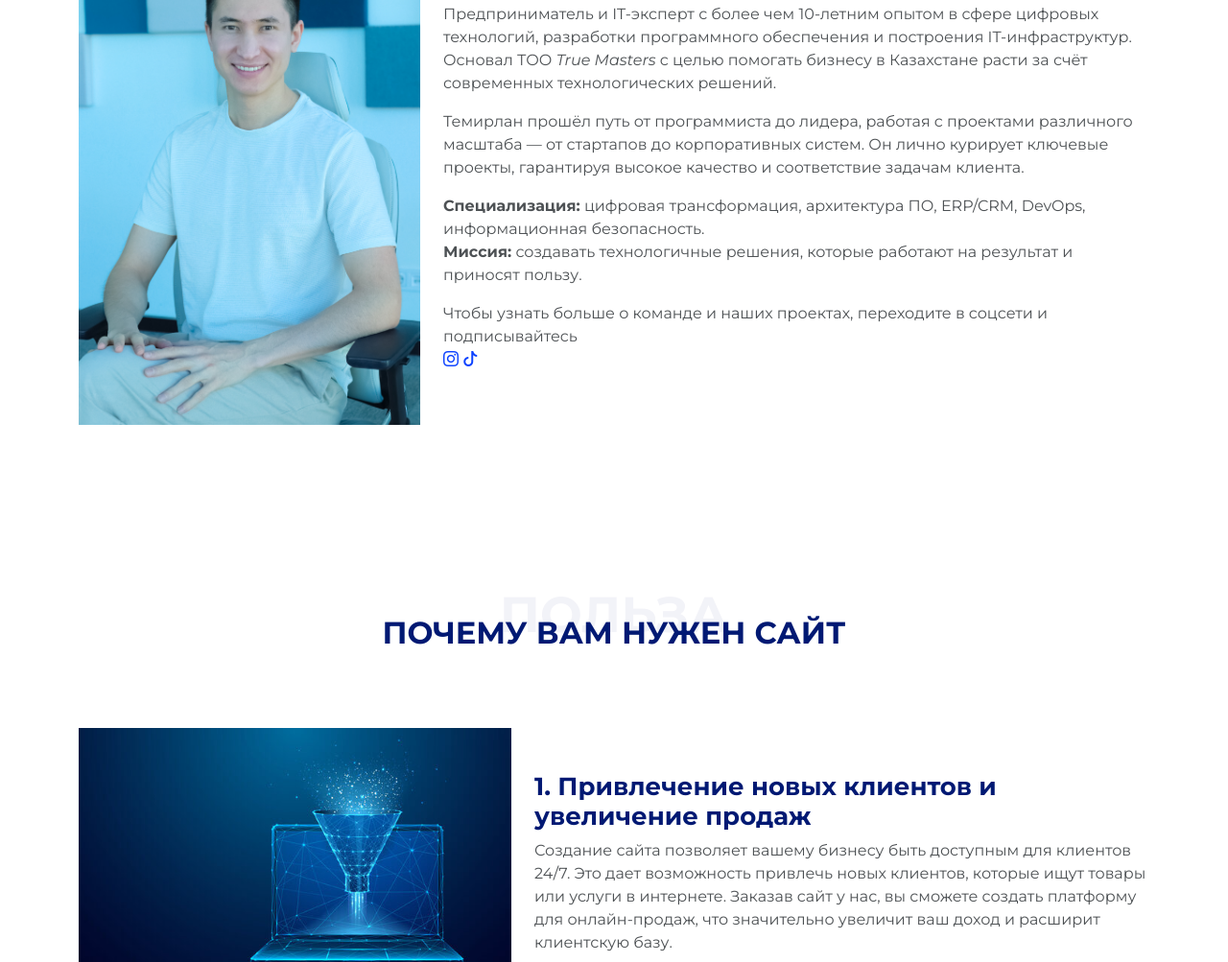
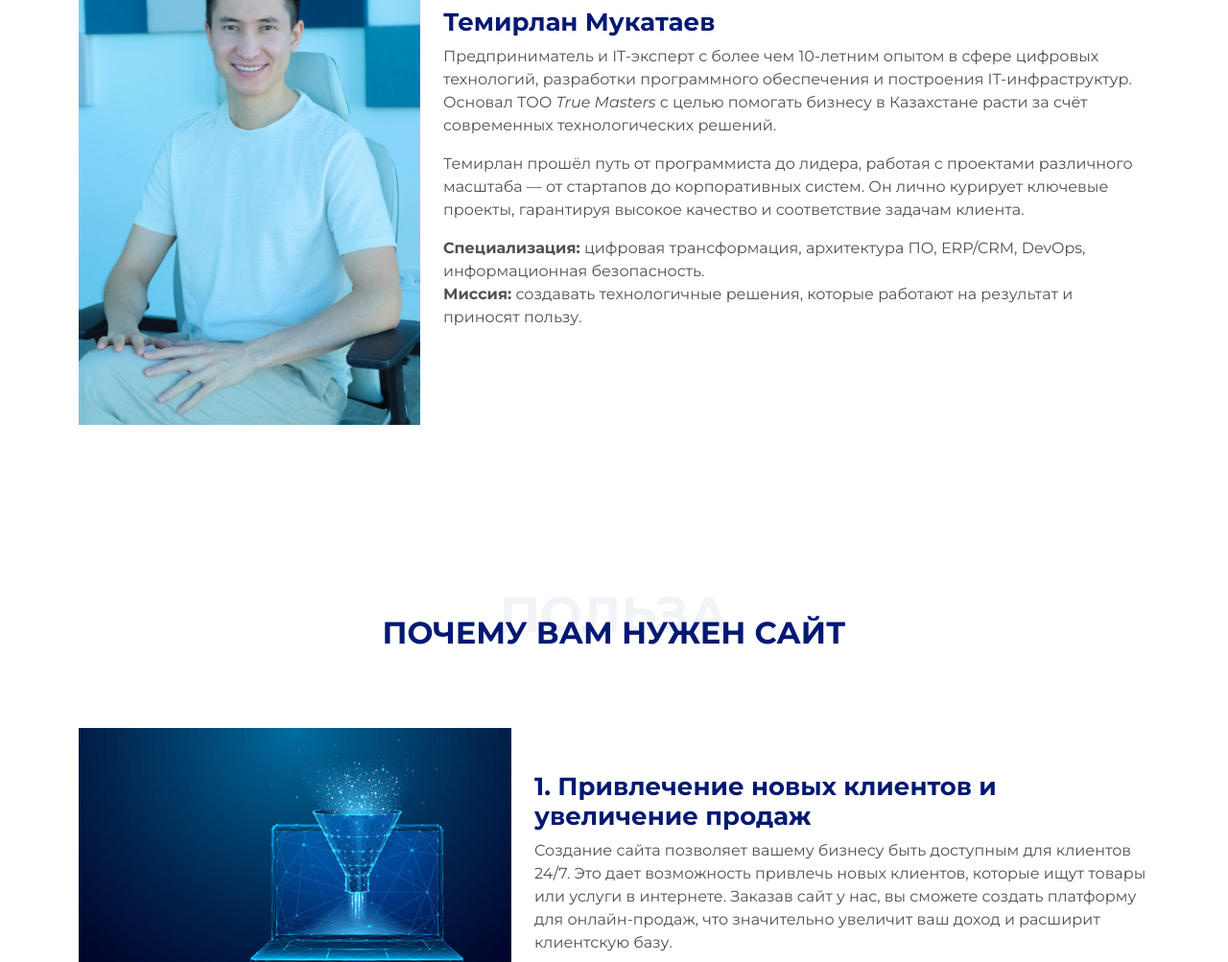
Before and after one commit to temirlanmukatayev/truemasters, a plain HTML site: page index.html in a window 1280 px wide. Shown: the part 5750-6753 px from the top of the page at 96% size. Drawn offline with Linux system fonts and the light colour scheme; animation ran at ten frames a second.

Commit message:
Update index.html

```diff
--- a/index.html
+++ b/index.html
@@ -583,11 +583,6 @@
               <strong>Специализация:</strong> цифровая трансформация, архитектура ПО, ERP/CRM, DevOps, информационная безопасность.<br />
               <strong>Миссия:</strong> создавать технологичные решения, которые работают на результат и приносят пользу.
             </p>
-            <div class="social-links">
-              Чтобы узнать больше о команде и наших проектах, переходите в соцсети и подписывайтесь<br />
-              <a href="https://instagram.com/truemasters.kz" target="_blank" rel="nofollow"><i class="bi bi-instagram"></i></a>
-              <a href="https://www.tiktok.com/@temirlanmukatayev" target="_blank" rel="nofollow"><i class="bi bi-tiktok"></i></a>
-            </div>
           </div>
         </div><!-- Team Item -->
 
```
